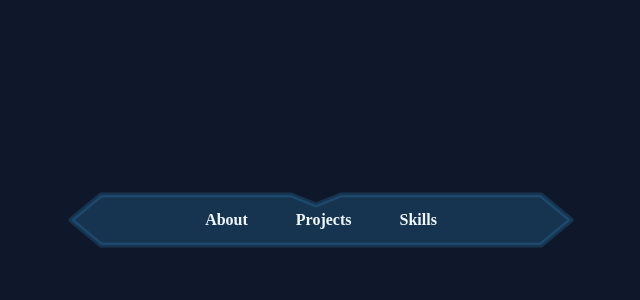
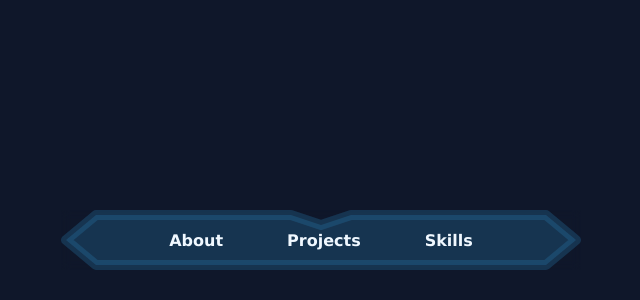
Before and after one commit to leojomar01/portfolio, a React (Create React App) app: page /nav in a window 1280 px wide. Shown: the part 500-800 px from the top of the page, without its empty margins (319-959 px from the left). Built offline with nearby package versions, Linux system fonts and the light colour scheme.

Commit message:
progress in menubar

```diff
--- a/public/index.html
+++ b/public/index.html
@@ -27,7 +27,7 @@
       work correctly both with client-side routing and a non-root public URL.
       Learn how to configure a non-root public URL by running `npm run build`.
     -->
-    <title>React App</title>
+    <title>Leo-Jomar-Reyes</title>
   </head>
   <body>
     <noscript>You need to enable JavaScript to run this app.</noscript>
--- a/src/components/Home/Home.jsx
+++ b/src/components/Home/Home.jsx
@@ -1,5 +1,6 @@
 import React from 'react';
 import './home.scss';
+import Nav from '../Nav/Nav';
 function Home() {
 
 let list = ['css3','html5','react','laravel','nodejs','sass','github','javascript','python','npm','stackoverflow','chrome','codepen'];
@@ -8,19 +9,21 @@ let list = ['css3','html5','react','laravel','nodejs','sass','github','javascrip
         <div className="background">
             {
             list.map((e,i)=>(
-                <div className={`box box${i}`}>
+                <div className={`box box${i}`} key={i}>
                   <ion-icon name={`logo-${e}`}></ion-icon>
                 </div>
             ))
             }
             {
               list.slice(7).map((e,i)=>(
-                <div className={`box box${i+list.length}`}>
+                <div className={`box box${i+list.length}`} key={i}>
                 </div>
             ))
             }
 
         </div>
+      <Nav/>
+
     </div>
   )
 }
--- a/src/components/Home/home.scss
+++ b/src/components/Home/home.scss
@@ -20,6 +20,7 @@ html{
     padding: 0;
     margin: 0;
     box-sizing: border-box;
+    font-family: Verdana, Geneva, Tahoma, sans-serif;
 }
 
 .background{
--- a/src/components/Nav/Nav.jsx
+++ b/src/components/Nav/Nav.jsx
@@ -10,10 +10,10 @@ function Nav() {
     <div className='nav'>
         <div className="svg-container">
             <svg
-                viewBox="0 0 520 70"
+                viewBox="0 0 520 60"
                 className="svg-content"
             >
-            <path d="M 40 10 230 10 255 20 280 10 480 10 510 35 480 60 40 60 10 35 z40 10 "/>
+            <path d="M 260 15 290 5 485 5 515 30 485 55 35 55 5 30 35 5 230 5 z550 20"/>
             </svg>
 
             <ul className='menu'>
@@ -22,6 +22,7 @@ function Nav() {
                 <li>Skills</li>
             </ul>
         </div>
+
     </div>
 
   )
--- a/src/components/Nav/nav.scss
+++ b/src/components/Nav/nav.scss
@@ -1,58 +1,44 @@
 .nav{
     height: 100vh;
     position: relative;
-}
-.svg-container {
-    width: 520px;
-    height: 80px;
-    max-width: 100vw;
+
+    .svg-container,.svg-container .menu{
         position: absolute;
         transform: translate(-50%,-50%);
         left: 50%;
         bottom: 0%;
-
+        width: 520px;
+        max-width: 100vw;
+        height: 60px;
     }
 
+    .svg-container {
+        overflow: hidden;
+
         .svg-content {
-
+            backdrop-filter: blur(5px);
             width: 100%;
             height: 100%;
             fill: rgb(41, 120, 169, .3);
             stroke-linejoin: round;
             stroke:rgb(41, 120, 169, .3);
-    stroke-width: 5px;
+            stroke-width: 10px;
             z-index: -1;
-
-    &::before{
-        content: "";
-        position: absolute;
-        z-index: 2;
-        opacity: .5;
-        width: inherit;
-        height: inherit;
-        border: 1px solid red;
         }
-}
-
         .menu{
-    position: absolute;
-    width: 100%;
-    top: 50%;
-    left: 50%;
-    transform: translate(-50%,-50%);
             text-align: center;
             list-style: none;
             display: flex;
             flex-direction: row;
             justify-content: center;
-
-    gap:0 3rem;
+            align-items: center;
+            top: 50%;
+            gap:0 4rem;
             li{
                 color:aliceblue;
                 font-weight: 600;
                 position: relative;
                 z-index: 2;
-
                 &:hover{
                     cursor: pointer;
                 }
@@ -61,9 +47,9 @@
                     position: absolute;
                     transform: translate(-50%,-50%);
                     left: 50%;
-            top: 50%;
-            width: 200%;
-            height: 200%;
+                    top: 100%;
+                    width: 150px;
+                    height: 300%;
                     border-radius: 50%;
                     z-index: -99;
                     background: rgb(41, 120, 169);
@@ -71,3 +57,8 @@
                 }
             }
         }
+    }
+
+
+
+}
--- a/src/components/Skills/Skills.jsx
+++ b/src/components/Skills/Skills.jsx
@@ -1,5 +1,6 @@
 import React from 'react'
 import './skills.scss'
+import Home from '../Home/Home'
 function Skills() {
   return (
     <div className='skills'>
```
Also changed, not shown: src/components/About/About.jsx (added, +9 -0 lines), src/components/About/about.scss (added). Lines whose indentation alone changed are shown as unchanged.
